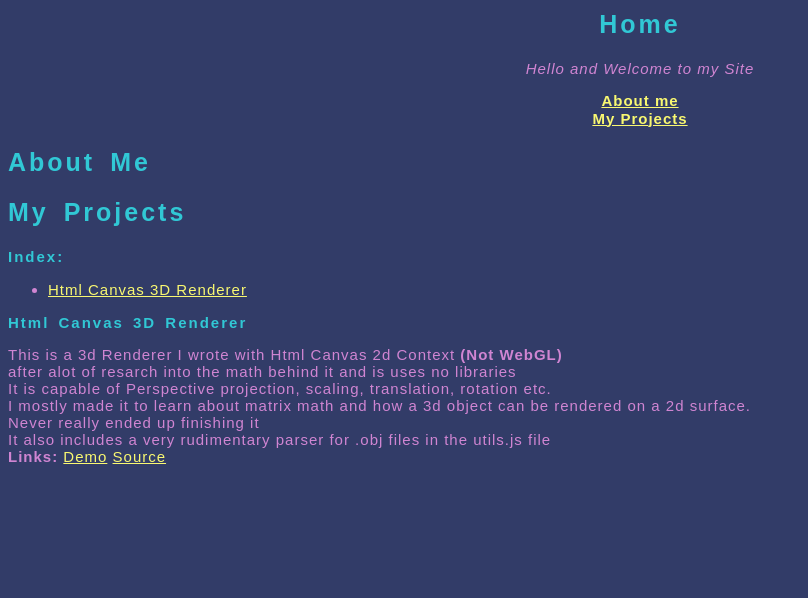
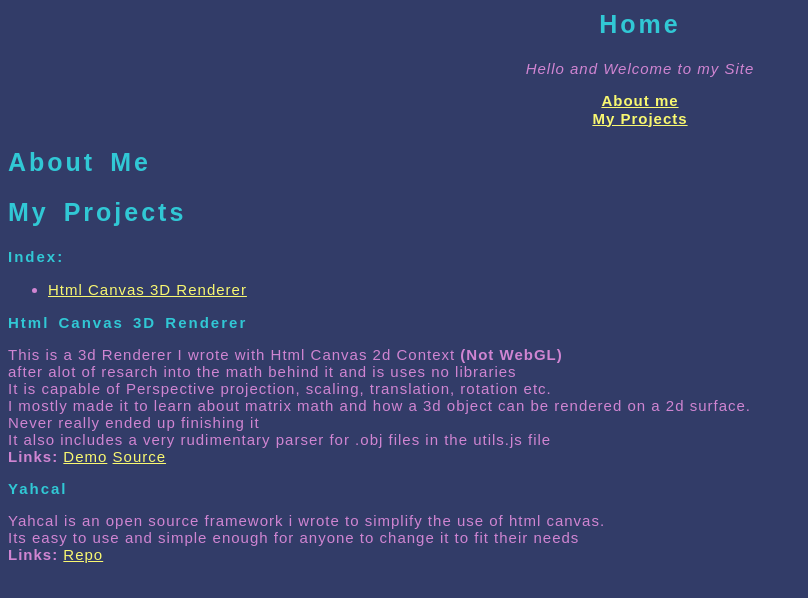
Before and after one commit to jack-cedar/mySite, a plain HTML site: page public/index.html in a window 1280 px wide. Shown: the part 68-666 px from the top of the page, without its empty margins (0-808 px from the left). Drawn offline with Linux system fonts and the light colour scheme.

Commit message:
Add files via upload

```diff
--- a/public/index.html
+++ b/public/index.html
@@ -53,6 +53,13 @@
         <a class="link" href="https://jack-cedar.github.io/jack-cedar-gamedev2022/public/3dRendering/index.html">Demo</a>
         <a class="link" href="https://github.com/jack-cedar/jack-cedar-gamedev2022/tree/main/public/3dRendering">Source</a>
       </p>
+      <h2 class="sub_title">Yahcal</h1>
+        <p class="text">
+          Yahcal is an open source framework i wrote to simplify the use of html canvas.<br>
+          Its easy to use and simple enough for anyone to change  it to fit their needs <br>
+        <b>Links:  </b>
+        <a class="link" href="https://github.com/jack-cedar/yahcal"> Repo</a>
+      </p>
     </section>
   </body>
 </html>
```
